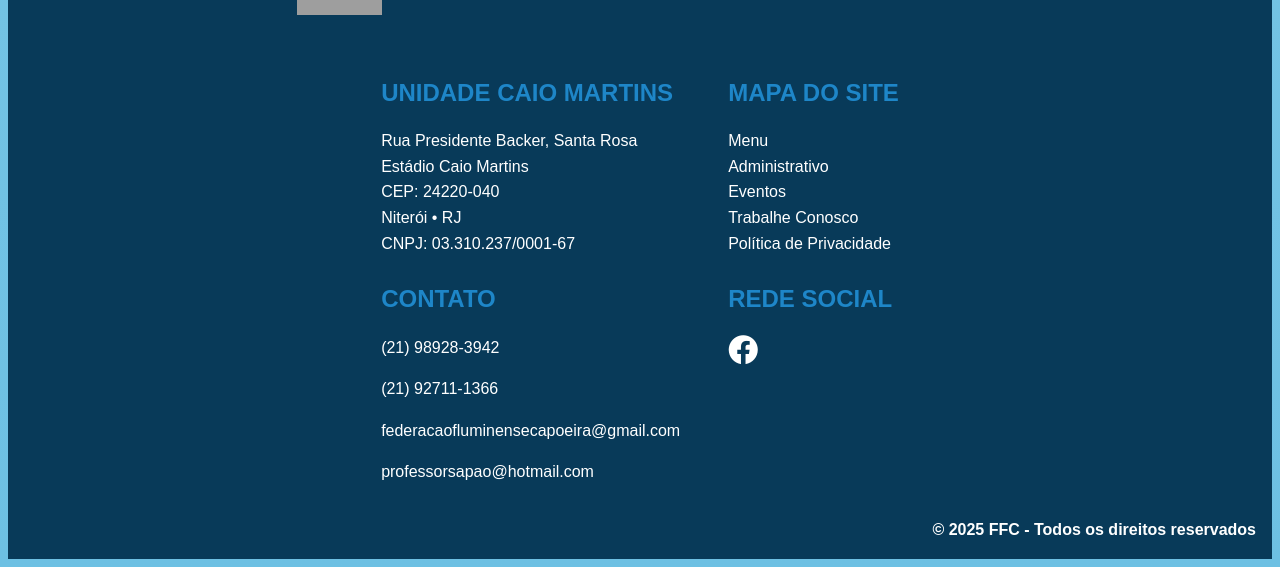
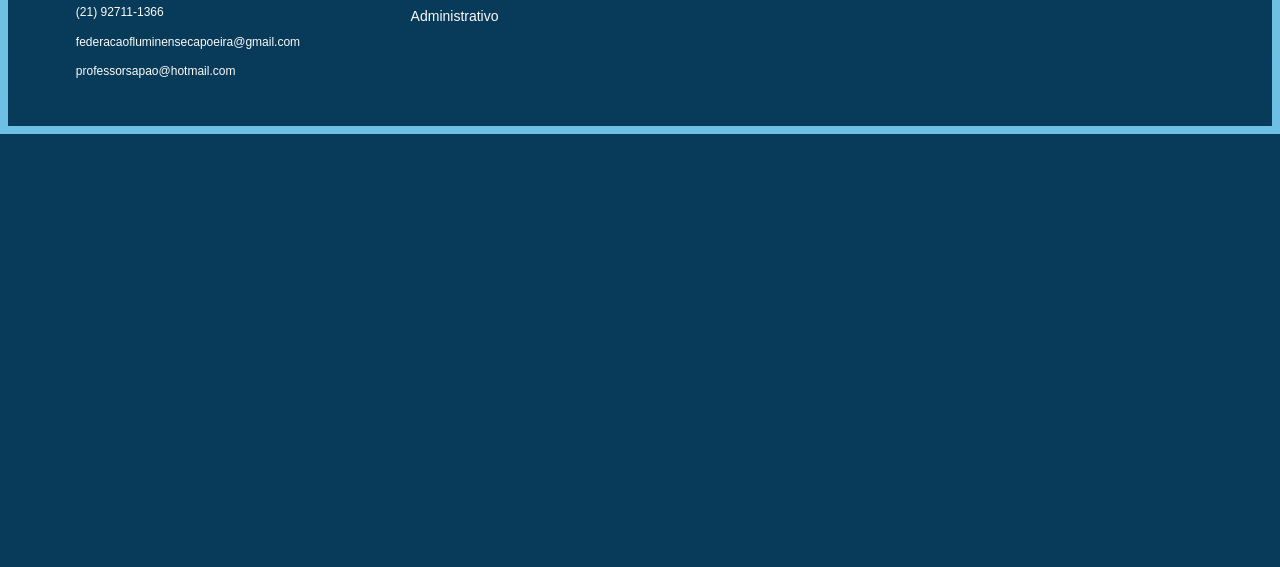
Before and after one commit to GusCoroa/projeto_web3, a Django app: page /politica/ in a window 1280 px wide. Shown: the part 2604-3171 px from the top of the page. After the commit the page ends 2738 px from the top, so only its background shows below. Run offline with Django 5.2, Linux system fonts and the light colour scheme; some web fonts are replaced; grey boxes are pictures that could not be loaded.

Commit message:
Corrigindo bugs e links do header

```diff
--- a/bd_web3/settings.py
+++ b/bd_web3/settings.py
@@ -151,7 +151,7 @@ LANGUAGES = [
 STATIC_URL = '/static/'
 import os
 STATICFILES_DIRS = [
-    BASE_DIR / 'static_common',
+    #BASE_DIR / 'static_common', #Esta dando um aviso nessa parte, não é um erro ainda mas pode ser no futuro
     os.path.join(BASE_DIR, 'static'),
 ]
 STATIC_ROOT = BASE_DIR / 'staticfiles'
--- a/static/css/style.css
+++ /dev/null
@@ -1,436 +0,0 @@
-/* OBS: existem 2 abas para containers*/
-
-/* CONFIGURACOES GERAIS */
-/* * {
-    margin: 0;
-    padding: 0;
-    box-sizing: border-box;
-}
-
-body {
-    font-family: 'Arial', sans-serif;
-    line-height: 1.6;
-} */
-
-/* HEADER
-
-header {
-    background-color: #fbfbf8;
-    border-radius: 20px;
-    color: #1e86c8;
-    display: flex;
-    align-items: center;
-    position: fixed;
-    top: 20px;
-    z-index: 1000;
-    transition: all 0.3s ease;
-    max-width: 1200px;
-    width: 90%;
-    left: 50%;
-    transform: translateX(-50%);
-    padding: 1rem;
-    justify-content: space-between;
-    box-shadow: 0 2px 10px rgba(0, 0, 0, 0.1);
-}
-
-.logo {
-    display: flex;
-    align-items: center;
-    gap: 1rem;
-    min-width: 150px;
-}
-
-.logo img {
-    width: 70px;
-    height: 70px;
-    object-fit: contain;
-    transition: all 0.3s ease;
-}
-
-.logo h1 {
-    font-size: 1.4rem;
-    text-align: center;
-    line-height: 1.2;
-    white-space: nowrap;
-    transition: all 0.3s ease;
-}
-
-nav ul {
-    display: flex;
-    list-style: none;
-    align-items: center;
-    gap: 1rem;
-}
-
-nav ul li a {
-    color: #1e86c8;
-    text-decoration: none;
-    font-size: 1.3rem;
-    font-weight: 500;
-    white-space: nowrap;
-    padding: 0.5rem;
-    transition: all 0.3s ease;
-    position: relative;
-}
-
-.voluntario-botao {
-    background-color: #00558b;
-    color: white !important;
-    padding: 0.5rem 1rem !important;
-    border-radius: 10px;
-}
-
-.voluntario-botao:hover{
-   background-color: #1e86c8;
-}
-
-.menu-toggle {
-    display: none;
-    cursor: pointer;
-    font-size: 1.5rem;
-    color: #1e86c8;
-    transition: all 0.3s ease;
-}
-
-nav ul li a:hover {
-    color: #00558b;
-    transform: translateY(-2px);
-}
-
-nav ul li a:not(.voluntario-botao)::after {
-    content: '';
-    display: block;
-    width: 0;
-    height: 2px;
-    background: #00558b;
-    transition: width 0.3s;
-    position: absolute;
-    bottom: 0;
-    left: 0;
-}
-
-nav ul li a:hover::after {
-    width: 100%;
-} */
-
-/* IMAGENS DE FUNDO  */
-.background-imagem-agenda, .background-imagem-historia, .background-imagem-missao {
-    background-size: cover;
-    background-position: center;
-    background-repeat: no-repeat;
-    position: relative;
-}
-
-.background-imagem-agenda {
-    background-image: url("../Imagens/FundoMenu.jpg");
-    min-height: 60vh;
-}
-
-.background-imagem-historia {
-    background-image: url("../Imagens/FundoHistoria.jpg");
-    min-height: 60vh;
-}
-
-.background-imagem-missao {
-    background-image: url("../Imagens/FundoMissao.jpg");
-    min-height: 60vh;
-}
-
-
-/* CAIXA DA AGENDA */
-
-.container {
-    width: 90%;
-    max-width: 1200px;
-    margin: 0 auto;
-    padding: 2rem 0;
-    color: black;
-}
-
-.hero-section {
-    min-height: 60vh;
-    display: flex;
-    align-items: center;
-    background-size: cover;
-    background-position: center;
-    position: relative;
-}
-
-.hero-section::before {
-    content: '';
-    position: absolute;
-    top: 0;
-    left: 0;
-    width: 100%;
-    height: 100%;
-    background: rgba(0, 0, 0, 0.3);
-}
-
-.agenda-caixa {
-    padding: 4rem;
-    padding-left: 6rem;
-    max-width: 600px;
-    position: relative;
-    z-index: 1;
-    color: white;
-}
-
-.agenda-caixa h2 {
-    font-size: 3rem;
-    margin-bottom: 1rem;
-    color: white;
-}
-
-.agenda-caixa p {
-    max-width: 300px;
-    margin-bottom: 1.5rem;
-    font-size: 1.5rem;
-}
-
-.agenda-botao {
-    display: inline-block;
-    background-color: #1e86c8;
-    color: white;
-    padding: 0.8rem 1.5rem;
-    border-radius: 5px;
-    text-decoration: none;
-    font-weight: bold;
-    margin-left: 20%;
-    transition: all 0.3s ease;
-}
-
-.agenda-botao:hover {
-    background-color: #003d66;
-    transform: translateY(-3px);
-}
-
-.content-section {
-    padding: 4rem 0;
-}
-
-/* INFORMAÇÕES DA CAPOEIRA */
-.informacoes {
-  max-width: 1200px;
-  margin: auto;
-  padding: 20px;
-}
-
-.informações-container {
-  color: #9b9b9b;
-  padding: 20px;
-  text-align: center;
-  text-transform: uppercase;
-  margin-bottom: 20px;
-}
-
-.informações-titulo{
-  font-family: system-ui, -apple-system, BlinkMacSystemFont, 'Segoe UI', Roboto, Oxygen, Ubuntu, Cantarell, 'Open Sans', 'Helvetica Neue', sans-serif;
-  font-size: 30px;
-}
-
-.informações-subtitulo{
-  font-size: 20px;
-  font-family: HK Grotesk, sans-serif;
-  max-width: 800px;
-  margin: 0 auto;
-}
-
-/* HR (LINHA) */
-hr {
-  margin: auto;
-  margin-bottom: 10px;
-  margin-top: 10px;
-  width: 120px;
-  border: 2px solid #1e86c8;
-}
-
-/* ACCORDIONS GERAL */
-#container {
-  display: flex;
-  flex-wrap: wrap;
-  gap: 20px;
-  justify-content: center;
-  align-items: flex-start;
-}
-
-.accordion {
-  width: 260px;
-  position: relative;
-  background-color: #1e86c8;
-  border-radius: 20px;
-  cursor: pointer;
-  font-family: system-ui, -apple-system, BlinkMacSystemFont, 'Segoe UI', Roboto, Oxygen, Ubuntu, Cantarell, 'Open Sans', 'Helvetica Neue', sans-serif;
-  margin-bottom: 5px;
-}
-
-/* ACCORDIONS HEADER */
-.accordion-header {
-  width: 100%;
-  border: none;
-  background-color: #1e86c8;
-  padding: 13px;
-  display: flex;
-  justify-content: space-between;
-  align-items: center;
-  cursor: pointer;
-  color: white;
-  font-size: 18px;
-  font-weight: bold;
-  text-transform: uppercase;
-  border-radius: 20px;
-}
-
-.accordion-header span {
-  text-align: left;
-}
-
-.arrow {
-  transition: transform 0.2s linear;
-  color: white;
-  margin-left: 10px;
-}
-
-/* ACCORDION CORPO (EXTERNO) */
-.accordion-body {
-  display: none;
-  color: white;
-  font-size: 18px;
-  background-color: #1e86c8;
-  padding: 13px;
-  border-radius: 0 0 20px 20px;
-  position: absolute;
-  width: 100%;
-}
-
-.accordion-body.active {
-  display: block;
-  position: relative;
-}
-
-/* HISTORIA + MISSAO */
-
-.historia-section h4, .missao-section h4 {
-    font-size: 3rem;
-    color: #003d66;
-    text-align: center;
-    margin-bottom: 2rem;
-}
-
-.texto-historia, .texto-missao {
-    position: relative;
-    font-size: 1.3rem;
-    color: white;
-    line-height: 1.8;
-    max-width: 800px;
-    margin: 0 auto;
-    background-color: rgba(8, 58, 89, 0.85);
-    padding: 3rem;
-    border-radius: 15px;
-    box-shadow: 0 4px 20px rgba(0, 0, 0, 0.3);
-}
-
-/* FOOTER */
-footer {
-    display: flex;
-    flex-direction: column;
-    background-color: #083a59;
-    color: white;
-    padding-top: 2rem;
-    width: 100%;
-}
-
-.logo2 {
-    display: flex;
-    align-items: center;
-    justify-content: center;
-    gap: 1rem;
-    margin-bottom: 2rem;
-    flex-wrap: nowrap;
-    white-space: nowrap;
-}
-
-.logo2 h1 {
-    font-size: 1.8rem;
-    text-align: center;
-    white-space: nowrap;
-}
-
-.informacoes-footer {
-    display: flex;
-    justify-content: center;
-    align-items: flex-start;
-    gap: 3rem;
-    width: 90%;
-    max-width: 1200px;
-    margin: 0 auto;
-    flex-wrap: nowrap;
-}
-
-.footer-coluna {
-    flex: 0 1 auto;
-    min-width: 0;
-    white-space: nowrap;
-}
-
-.footer-coluna h3 {
-    font-size: 1.5rem;
-    margin-bottom: 1rem;
-    color: #1e86c8;
-    white-space: nowrap;
-}
-
-.footer-coluna p, .footer-coluna a {
-    color: white;
-    line-height: 1.6;
-    white-space: nowrap;
-    display: block;
-}
-
-.mapa-site {
-    list-style: none;
-    padding: 0;
-    margin: 0;
-}
-
-.mapa-site li {
-    margin-bottom: 1 rem;
-    white-space: nowrap;
-}
-
-.mapa-site a {
-    text-decoration: none;
-    transition: color 0.3s ease;
-    display: inline-block;
-}
-
-.mapa-site a:hover {
-    color: #1e86c8;
-}
-
-span{
-    display: flex;
-    justify-content: flex-end;
-    font-size: 1rem;
-    font-weight: bold;
-    padding: 1rem;
-}
-
-.fa-brands, .fab{
-    font-size: 30px;
-    margin-right: 8px;
-}
-
-/* AREA DO SCROLL (USUARIO) */
-.scrolled header {
-    padding: 0.5rem 1rem !important;
-    box-shadow: 0 4px 12px rgba(0, 0, 0, 0.15) !important;
-}
-
-.scrolled .logo img {
-    width: 50px;
-    height: 50px;
-}
-
-.scrolled .logo h1 {
-    font-size: 1rem;
-}
--- a/templates/inicio.html
+++ b/templates/inicio.html
@@ -157,7 +157,6 @@
   </div>
 
 <!-- FOOTER -->
-
 <div class="footer-superior">
   <div class="texto-footer-superior">
       <p>
@@ -191,7 +190,7 @@
               <li><a href="#inicio">Menu</a></li>
               <li><a href="#nossa-historia">Nossa Historia</a></li>
               <li><a href="#missao">Missão</a></li>
-              <li><a href="postagens.html">Postagens</a></li>
+              <li><a href="{% url 'postagens' %}">Postagens</a></li>
               <li><a href="{% url 'eventos' %}">Eventos</a></li>
               <li><a href="{% url 'voluntario' %}">Voluntarie-se</a></li>
               <li><a href="#" id="abrir-modal">Receber Novidades</a></li>
--- a/templates/lista_posts.html
+++ b/templates/lista_posts.html
@@ -10,6 +10,8 @@
   <link rel="stylesheet" href="{% static 'css/style.css' %}">
   <link rel="stylesheet" href="{% static 'css/responsividade.css' %}">
   <link rel="stylesheet" href="{% static 'css/eventos.css' %}">
+  <link rel="stylesheet" href="{% static 'css/rodape.css' %}">
+    <link rel="stylesheet" href="{% static 'css/cabecalho.css' %}">
 </head>
 <body>
     {% comment %} Cabeçalho {% endcomment %}
--- a/templates/politica.html
+++ b/templates/politica.html
@@ -9,27 +9,31 @@
     <link rel="stylesheet" href="{% static 'css/style.css' %}">
     <link rel="stylesheet" href="{% static 'css/responsividade.css' %}">
     <link rel="stylesheet" href="{% static 'css/politica.css' %}">
+    <link rel="stylesheet" href="{% static 'css/rodape.css' %}">
+    <link rel="stylesheet" href="{% static 'css/cabecalho.css' %}">
 </head>
 <body>
 
-<header id="header">
-    <div class="logo">
-        <img src="{% static 'Imagens/Logo.jpg' %}" alt="Logo" width="110" height="110">
-        <h1>FEDERAÇÃO<br>FLUMINENSE<br>DE CAPOEIRA</h1>
+ <!-- HEADER -->
+  <header class="site-header">
+    <div class="container">
+      <div class="logo-nome">
+        <img class="logo" src="{% static 'Imagens/logoheader.png' %}" alt="Logo" />
+        <h1 class="nome">FEDERAÇÃO <br> FLUMINENSE <br> DE CAPOEIRA</h1>
       </div>
-    <div class="menu-toggle" id="menuClique">
-        <i class="fas fa-bars"></i>
-    </div>
-    <nav id="menuHeader">
+      <nav class="nav">
         <ul>
-            <li><a href="{% url 'home' %}">HOME</a></li>
-            <li><a href="{% url 'eventos' %}">EVENTOS</a></li>
-            <li><a href="{% url 'admin:login' %}">ADMINISTRATIVO</a></li>
-            <li><a href="{% url 'voluntario' %}" class="voluntario-botao">SEJA UM VOLUNTÁRIO</a></li>
+          <li><a id="header" href="{% url 'home' %}">Início</a></li>
+          <li><a id="header" href="{% url 'home' %}">Nossa História</a></li>
+          <li><a id="header" href="{% url 'home' %}">Missão</a></li>
+          <li><a id="header" href="{% url 'admin:login' %}">Administrativo</a></li>
+          <li><a id="header-a" href="{% url 'voluntario' %}">Voluntarie-se</a></li>
         </ul>
       </nav>
+    </div>
   </header>
 <br><br><br><br><br>
+<!-- CONTÉUDO -->
 <div class="politica">
     <h1 class="titulo-politica">Política de Privacidade</h1>
     <p><strong>Última atualização:</strong> 30 de abril de 2025</p>
@@ -91,36 +95,63 @@
     </p>
   </div>
 
-<footer>
-    <div class="logo2">
-        <img src="{% static 'Imagens/Logo2.jpg' %}" alt="Logo" width="85" height="80">
-        <h1>FEDERAÇÃO FLUMINENSE DE CAPOEIRA</h1>
+<!-- FOOTER -->
+<div class="footer-superior">
+  <div class="texto-footer-superior">
+      <p>
+        ACOMPANHE NOSSA REDE SOCIAL
+        <i class="fa-solid fa-right-long fa-lg" style="color: #fbfbf8;"></i>
+        <a href="https://www.facebook.com/groups/583756710646331/" target="_blank">
+          <i class="fa-brands fa-facebook fa-2xl" style="color: #fbfbf8;"></i>
+        </a>
+      </p>
     </div>
-    <div class="informacoes-footer">
-        <div class="footer-coluna">
+
+  <div class="footer-inferior">
+      <div class="footer-coluna1">
+          <img class="logo-footer" src="{% static 'Imagens/logoheader.png' %}" alt="Logo">
+          <h3>UNIDADE ALCÂNTARA</h3>
+          <h6>R. Manoel João Gonçalves, 198 - Sl.403 - Raul Veiga, São Gonçalo - RJ, 24711-080<br>CNPJ: 03.310.237/0001-67</h6>
+          <br>
           <h3>UNIDADE CAIO MARTINS</h3>
-            <p>Rua Presidente Backer, Santa Rosa<br>Estádio Caio Martins<br>CEP: 24220-040<br>Niterói • RJ<br>CNPJ: 03.310.237/0001-67</p>
+          <h6>R. Pres. Backer, S/N - Icaraí, Niterói - RJ, 24220-045<br>CNPJ: 03.310.237/0001-67</h6>
+          <br>
           <h3>CONTATO</h3>
-            <p>(21) 98928-3942</p>
-            <p>(21) 92711-1366</p>
-            <p>federacaofluminensecapoeira@gmail.com</p>
-            <p>professorsapao@hotmail.com</p>
+          <h6>(21) 98928-3942</h6>
+          <h6>(21) 92711-1366</h6>
+          <h6>federacaofluminensecapoeira@gmail.com</h6>
+          <h6>professorsapao@hotmail.com</h6>
       </div>
-        <div class="footer-coluna">
-            <h3>MAPA DO SITE</h3>
+      <div class="footer-coluna2">
+          <h3 id="mapadosite">MAPA DO SITE</h3>
+          <br>
           <ul class="mapa-site">
               <li><a href="{% url 'home' %}">Menu</a></li>
+              <li><a href="{% url 'home' %}">Nossa Historia</a></li>
+              <li><a href="{% url 'home' %}">Missão</a></li>
+              <li><a href="{% url 'postagens' %}">Postagens</a></li>
+              <li><a href="{% url 'eventos' %}">Eventos</a></li>
+              <li><a href="{% url 'voluntario' %}">Voluntarie-se</a></li>
+              <li><a href="#" id="abrir-modal">Receber Novidades</a></li>
+              <li><a href="{% url 'politica' %}">Política de Privacidade</a></li>
               <li><a href="{% url 'admin:login' %}">Administrativo</a></li>
-                <li><a href="{% url 'eventos' %}">Eventos</a></li>
-                <li><a href="{% url 'voluntario' %}">Trabalhe Conosco</a></li>
-                <li><a href="{% url 'politica' %}">Política de Privacidade</a></li>
           </ul>
-            <h3>REDE SOCIAL</h3>
-            <a href="https://www.facebook.com/groups/583756710646331/" target="_blank"><i class="fab fa-facebook"></i></a>
+      </div>
+      <div class="mapas">
+      <div class="mapa1">
+          <h3 id="txt-mapa1">UNIDADE ALCÂNTARA</h3>
+          <iframe src="https://www.google.com/maps/embed?pb=!1m18!1m12!1m3!1d69937.99242385736!2d-43.143255490001415!3d-22.888906218292803!2m3!1f0!2f0!3f0!3m2!1i1024!2i768!4f13.1!3m3!1m2!1s0x999092b072f87b%3A0x6a82858a9ad98fd0!2sR.%20Manoel%20Jo%C3%A3o%20Gon%C3%A7alves%2C%20198%20-%20Raul%20Veiga%2C%20S%C3%A3o%20Gon%C3%A7alo%20-%20RJ%2C%2024711-080!5e0!3m2!1spt-BR!2sbr!4v1746295559554!5m2!1spt-BR!2sbr" width="250" height="250" style="border:0;" allowfullscreen="" loading="lazy" referrerpolicy="no-referrer-when-downgrade"></iframe>
+      </div>
+      <div class="mapa2">
+          <h3 id="txt-mapa2">UNIDADE CAIO MARTINS</h3>
+          <iframe src="https://www.google.com/maps/embed?pb=!1m18!1m12!1m3!1d58813.1418715373!2d-43.11782679589914!3d-22.883056314441795!2m3!1f0!2f0!3f0!3m2!1i1024!2i768!4f13.1!3m3!1m2!1s0x9983f6cdba0933%3A0x9795b5e388d39b1d!2sComplexo%20Esportivo%20Caio%20Martins!5e0!3m2!1spt-BR!2sbr!4v1746295478651!5m2!1spt-BR!2sbr" width="250" height="250" style="border:0;" allowfullscreen="" loading="lazy" referrerpolicy="no-referrer-when-downgrade"></iframe>
       </div>
       </div>
-    <span>© 2025 FFC - Todos os direitos reservados</span>
-</footer>
+      </div>
+  </div>
+</div>
+
+<!-- SCRIPT JS -->
 <script src="{% static 'js/script.js' %}"></script>
 </body>
 </html>
```
Also changed, not shown: templates/eventos.html (+5 -4 lines), templates/menu.html (deleted, +0 -186 lines), templates/postagens.html (+7 -7 lines). Lines whose indentation alone changed are shown as unchanged.
